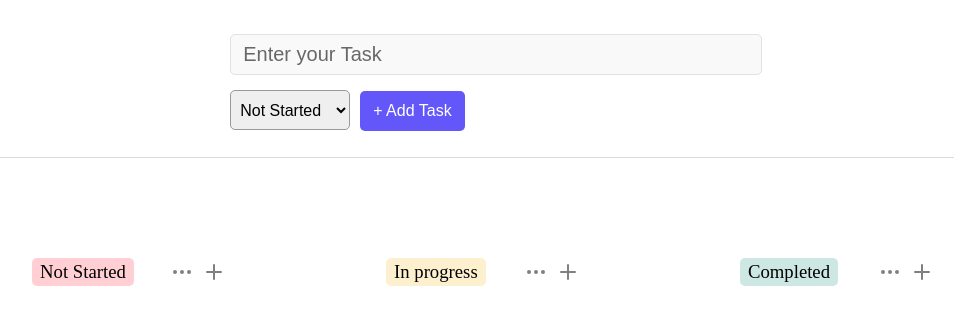
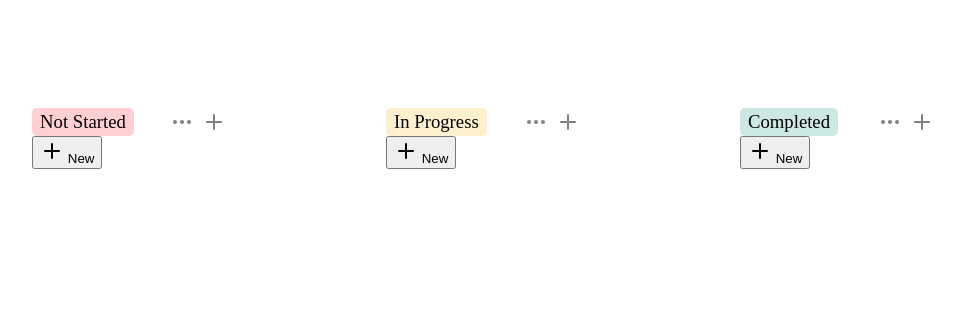
Before and after one commit to Keegan-20/airtribe-frontend-assesment, a React (Vite) app: page / in a window 1280 px wide. Shown: the top 324 px of the page, without its empty margins (157-1111 px from the left). Built offline with nearby package versions, Linux system fonts and the light colour scheme.

Commit message:
ft: Add Task Modal

```diff
--- a/src/App.jsx
+++ b/src/App.jsx
@@ -1,37 +1,57 @@
 import "./App.css";
+import { useState, useEffect } from "react";
 import TaskColumn from "./components/TaskColumn/TaskColumn";
 import TaskModal from "./components/TaskModal/TaskModal";
-import { useState, useEffect } from "react";
 import { loadTasksFromStorage, saveTasksToStorage } from "./utils";
 
 function App() {
+  const [isModalOpen, setIsModalOpen] = useState(false);
+  const [currentStatus, setCurrentStatus] = useState("");
   const [allTasks, setAllTasks] = useState(loadTasksFromStorage());
 
   useEffect(() => {
     saveTasksToStorage(allTasks);
   }, [allTasks]);
 
+  // Function to handle adding a task under a specific status
+  const handleAddTask = (status) => {
+    setCurrentStatus(status);
+    setIsModalOpen(true); // Open the modal to add a new task
+  };
+
+  const handleSaveTask = (task) => {
+    setAllTasks((prevTasks) => [...prevTasks, { ...task, status: currentStatus }]);
+    setIsModalOpen(false);
+  };
+
+  const handleCloseModal = () => {
+    setIsModalOpen(false);
+  };
+
   return (
     <div className="app">
-      <TaskModal setAllTasks={setAllTasks} />
+      {isModalOpen && <TaskModal onSave={handleSaveTask}  onClose={handleCloseModal}/>}
       <main className="app_main">
         <TaskColumn
           taskColumnTitle="Not Started"
           color="#FFCFD4"
           tasks={allTasks}
           status="notStarted"
+          onAddTask={handleAddTask}
         />
         <TaskColumn
-          taskColumnTitle="In progress"
+          taskColumnTitle="In Progress"
           color="#FDF0CF"
           tasks={allTasks}
           status="inProgress"
+          onAddTask={handleAddTask}
         />
         <TaskColumn
           taskColumnTitle="Completed"
           color="#CDE8E2"
           tasks={allTasks}
           status="completed"
+          onAddTask={handleAddTask}
         />
       </main>
     </div>
--- a/src/components/TaskCard/TaskCard.jsx
+++ b/src/components/TaskCard/TaskCard.jsx
@@ -1,10 +1,10 @@
 import "./TaskCard.css"
 
-const TaskCard = ({title}) => {
+const TaskCard = ({title,description}) => {
   return (
     <article className="task_card">
       <p className="task_text">{title}</p>
-
+      <p>{description}</p>
     </article>
   );
 };
--- a/src/components/TaskColumn/TaskColumn.jsx
+++ b/src/components/TaskColumn/TaskColumn.jsx
@@ -3,7 +3,7 @@ import { Ellipsis } from "lucide-react";
 import { Plus } from "lucide-react";
 import TaskCard from "../TaskCard/TaskCard";
 
-const TaskColumn = ({ taskColumnTitle, color, tasks, status }) => {
+const TaskColumn = ({ taskColumnTitle, color, tasks, status, onAddTask }) => {
   return (
     <section className="task_column">
       <div className="task_column_heading">
@@ -11,17 +11,19 @@ const TaskColumn = ({ taskColumnTitle, color, tasks, status }) => {
 
         <div className="task_column_icons">
           <Ellipsis />
-          <Plus />
+          <Plus  onClick={() => onAddTask(status)} />
         </div>
       </div>
       {tasks.map(
           (task, index) =>
             task.status === status && (
-              <TaskCard key={index} title={task.task} index={index} />
+              <TaskCard key={index} title={task.task}  description={task.description} index={index} />
             )
         )}
+         <button onClick={() => onAddTask(status)} className="new_task_button">
+         <Plus /> New
+      </button>
     </section>
   );
 };
-
 export default TaskColumn;
--- a/src/components/TaskModal/TaskModal.css
+++ b/src/components/TaskModal/TaskModal.css
@@ -1,14 +1,3 @@
-.app_header {
-    display: flex;
-    align-items: center;
-    justify-content: center;
-    border-bottom: 1px solid #dcdcdc;
-}
-
-.app_header > form {
-    width: 40%;
-}
-
 .task_input {
     font-size: 20px;
     font-weight: 500;
@@ -16,33 +5,31 @@
     color: #000;
     border: 1px solid #dfe3e6;
     border-radius: 5px;
-    padding: 8px 12px;
+      padding: 8px 12px;
     margin-bottom: 15px;
-    width: 100%;
+    width: 90%;
 }
 
 .task_input::placeholder {
     color: #686868;
 }
 
-.tags_section{
-    display: flex;
-    align-items: center;
-    justify-content: space-between;
-}
-
-.task_status {
+.task_description {
     font-size: 16px;
-    font-weight: 500;
-    border: 1px solid #999;
+    font-weight: 400;
+    background: #f9f9f9;
+    color: #000;
+    border: 1px solid #dfe3e6;
     border-radius: 5px;
-    width: 120px;
-    height: 40px;
-    padding: 0 5px;
-}
+    padding: 8px 12px;
+    margin-bottom: 15px;
+    width: 90%;
+    height: 100px;
+    resize: none;
+  }
 
 .task_submit {
-    font-size: 16px;
+    font-size:1rem;
     font-weight: 500;
     background-color: #6457f9;
     color: #fff;
@@ -53,3 +40,66 @@
     border: none;
     cursor: pointer;
 }
+
+.task_modal {
+    position: fixed;
+    top: 50%;
+    left: 50%;
+    transform: translate(-50%, -50%);
+    background-color: #fff;
+    padding: 2.5rem;
+    box-shadow: 0 2px 10px rgba(0, 0, 0, 0.1);
+    border-radius: 8px;
+    z-index: 1000;
+    max-width: 90%;
+    width: 400px;
+  }
+
+  .modal_overlay {
+    position: fixed;
+    top: 0;
+    left: 0;
+    right: 0;
+    bottom: 0;
+    background-color: rgba(0, 0, 0, 0.5);
+    z-index: 999;
+  }
+
+  .close_button {
+    background: none;
+    border: none;
+    font-size: 24px;
+    font-weight: bold;
+    cursor: pointer;
+    position: absolute;
+    top: 10px;
+    right: 10px;
+  }
+
+.close_button:hover{
+    background-color: red;
+    color:#ffff;
+    padding: 2px 8px ;
+    border-radius: 100%;
+}
+  .task_description::placeholder {
+    color: #686868;
+  }
+
+  .task_submit {
+    font-size: 16px;
+    font-weight: 500;
+    background-color: #6457f9;
+    color: #fff;
+    border-radius: 5px;
+    height: 40px;
+    padding: 8px 12px;
+    width: 95%;
+    border: none;
+    cursor: pointer;
+    margin-top: 10px;
+  }
+
+  .task_submit:hover {
+    background-color: #231f5c;
+  }
--- a/src/components/TaskModal/TaskModal.jsx
+++ b/src/components/TaskModal/TaskModal.jsx
@@ -1,35 +1,45 @@
 import { useState } from "react";
 import "./TaskModal.css";
 
-const TaskModal = ({ setAllTasks }) => {
-
+const TaskModal = ({ onSave,onClose }) => {
+  // Initialize taskData with an empty task and default status
   const [taskData, setTaskData] = useState({
-    task: "", //property name and default value
+    task: "",
+    description:"",
     status: "notStarted",
   });
 
+  // Handle changes to the input fields
   const handleChange = (e) => {
     const { name, value } = e.target;
-    setTaskData((prev) => {
-      return { ...prev, [name]: value }; //inorder to avoid overwrite and store the previous data and update the value.
-    });
+    setTaskData((prev) => ({
+      ...prev, // spread the previous state inorder to avoid overwrite and store the previous data and update the value.
+      [name]: value, // Update the specific property that was changed
+    }));
   };
 
+  // Handle form submission
   const handleSubmit = (e) => {
     e.preventDefault();
-    console.log(taskData);
-    setAllTasks((prev) => {
-      return [...prev, taskData];
-    });
-    //clearing the previous task input from the  input field
-    setTaskData({
-      task: "", //property name and default value
-      status: "notStarted",
-    });
+    if (taskData.task) {
+      onSave(taskData);
+      setTaskData({
+        task: "",
+        description:"",
+        status: "notStarted", // Reset the status to the default value after submission
+      });
+      onClose();
+    }
   };
+
   return (
-    <header className="app_header">
+    <>
+    <div className="modal_overlay" onClick={onClose}></div>
+    <div className="task_modal">
       <form onSubmit={handleSubmit}>
+      <button className="close_button" onClick={onClose}>
+          &times;
+        </button>
         <input
           type="text"
           name="task"
@@ -39,25 +49,19 @@ const TaskModal = ({ setAllTasks }) => {
           autoComplete="off"
           onChange={handleChange}
         />
-        <div className="tags_section">
-          <div>
-            <select
-              className="task_status"
-              name="status"
-              value={taskData.status}
-              onChange={handleChange}
-            >
-              <option value="notStarted">Not Started</option>
-              <option value="inProgress">In Progress</option>
-              <option value="completed">Completed</option>
-            </select>
-            <button type="submit" className="task_submit">
-              + Add Task
-            </button>
-          </div>
-        </div>
+         <textarea
+          name="description"
+          value={taskData.description}
+          className="task_description"
+          placeholder="Enter task description (optional)"
+          onChange={handleChange}
+        />
+        <button type="submit" className="task_submit">
+          + Add Task
+        </button>
       </form>
-    </header>
+    </div>
+    </>
   );
 };
 
```
